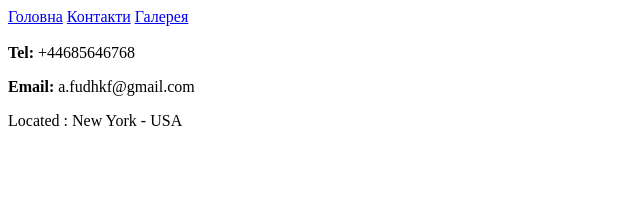
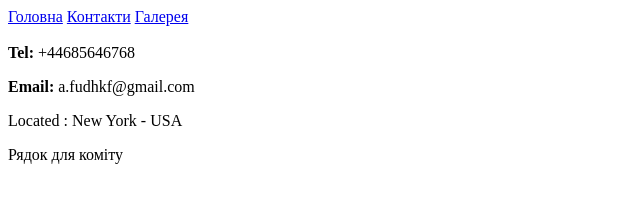
Before and after one commit to SashaSKV/GitLesson05.12.24, a plain HTML site: page pages/contact.html in a window 1280 px wide. Shown: the whole page, without its empty margins (0-640 px from the left). Drawn offline with Linux system fonts and the light colour scheme.

Commit message:
Third commit

```diff
--- a/pages/contact.html
+++ b/pages/contact.html
@@ -14,5 +14,6 @@
      <b>Tel:</b> +44685646768
      <p> <b>Email:</b> a.fudhkf@gmail.com </p>
      <p> Located : New York - USA</p>
+     <p>Рядок для коміту</p>
     </body>
 </html>
```
